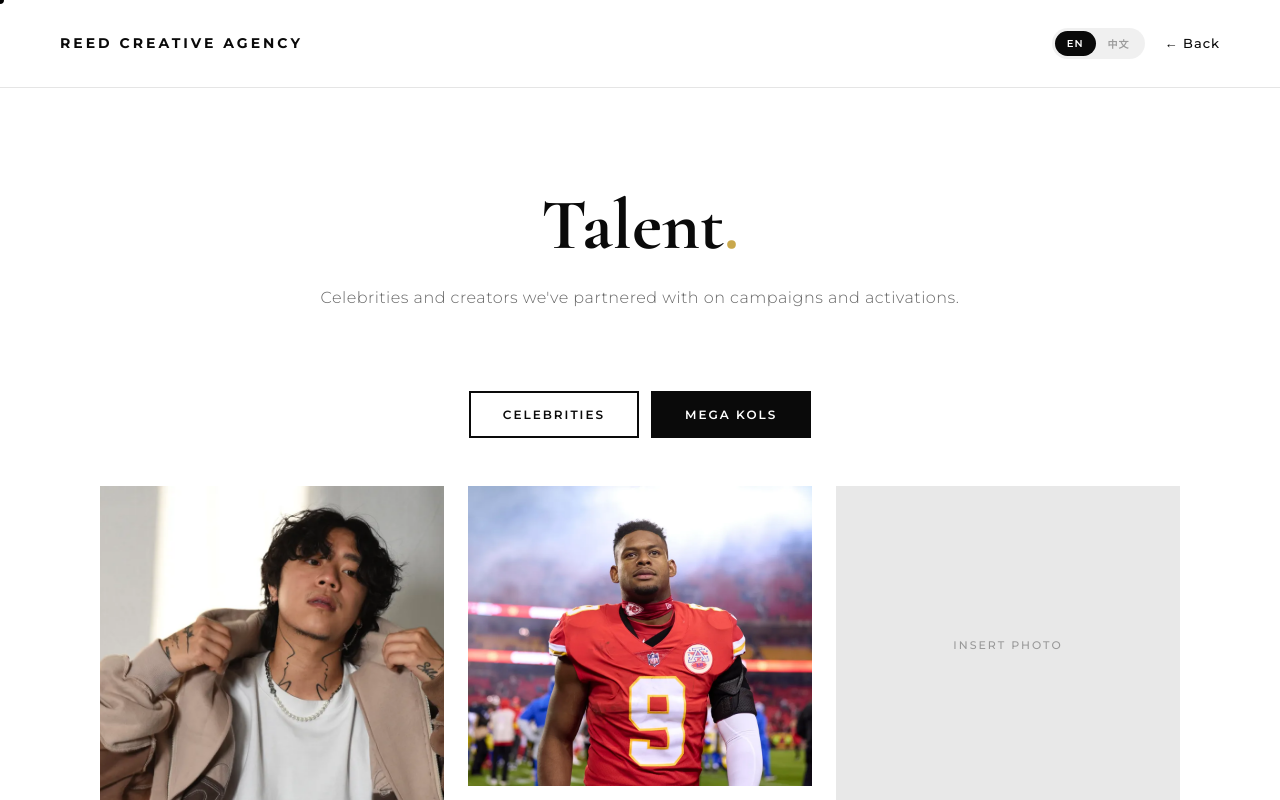
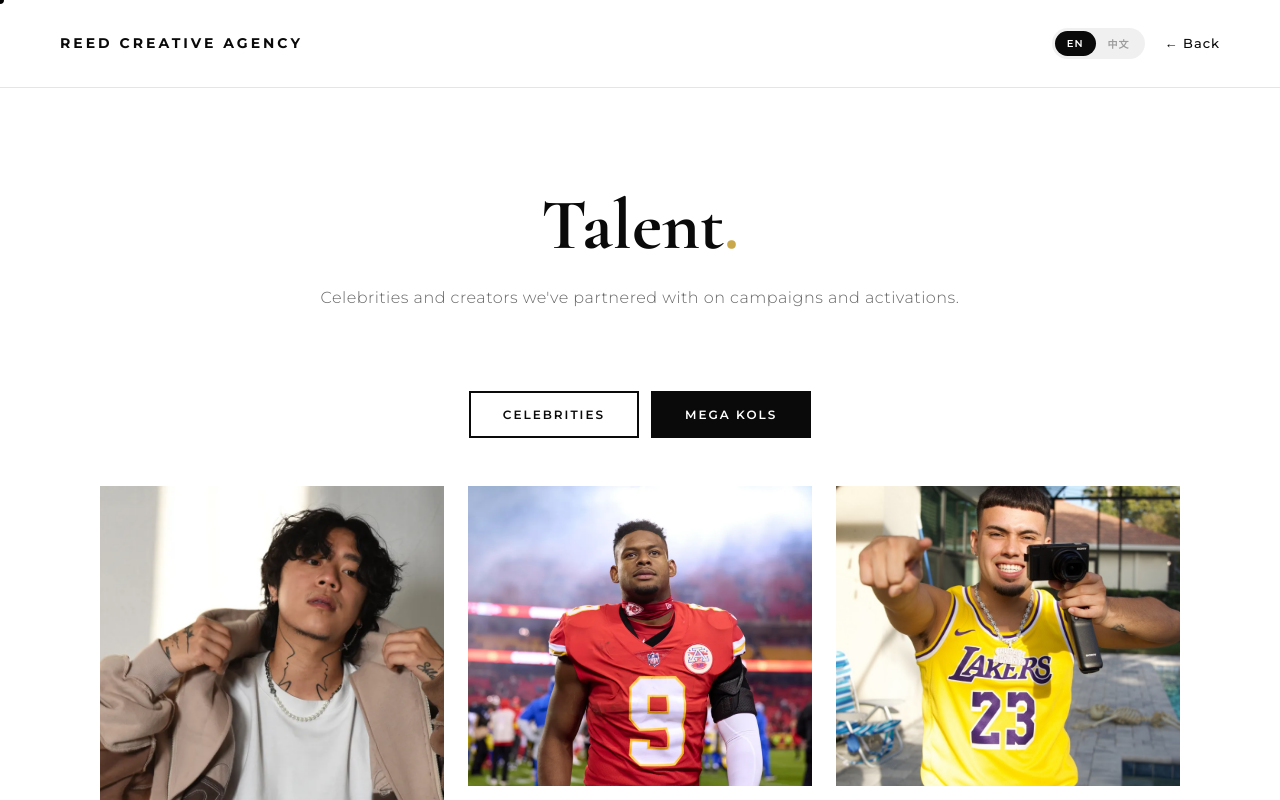
Before and after one commit to Imjoeyreed/reed-creative-agency, a website: page celebrities.html in a window 1280 px wide. Both pictures are taken after a click on the button "MEGA KOLS". Shown: the top 800 px of the page. Drawn offline with nearby package versions, Linux system fonts and the light colour scheme.

Commit message:
Add photos for Markell Washington, Jaykindafunny8, JoshVFX

```diff
--- a/celebrities.html
+++ b/celebrities.html
@@ -494,19 +494,19 @@
                 </div>
                 <div class="photo-card">
                     <a href="https://instagram.com/markellwashington" target="_blank" rel="noopener">
-                        <div class="photo-inner"><span>Insert Photo</span></div>
+                        <div class="photo-inner"><img src="pictures/Markellwashington.JPG" alt="Markell Washington"></div>
                         <div class="photo-overlay"><span>Markell Washington</span></div>
                     </a>
                 </div>
                 <div class="photo-card">
                     <a href="https://www.tiktok.com/@jaykindafunny8" target="_blank" rel="noopener">
-                        <div class="photo-inner"><span>Insert Photo</span></div>
+                        <div class="photo-inner"><img src="pictures/Jaykindafunny8.JPG" alt="Jaykindafunny8"></div>
                         <div class="photo-overlay"><span>Jaykindafunny8</span></div>
                     </a>
                 </div>
                 <div class="photo-card">
                     <a href="https://www.tiktok.com/@joshvfx" target="_blank" rel="noopener">
-                        <div class="photo-inner"><span>Insert Photo</span></div>
+                        <div class="photo-inner"><img src="pictures/Joshvfx.jpg" alt="JoshVFX"></div>
                         <div class="photo-overlay"><span>JoshVFX</span></div>
                     </a>
                 </div>
```
Also changed, not shown: pictures/Jaykindafunny8.JPG (added), pictures/Joshvfx.jpg (added), 1 other file.
